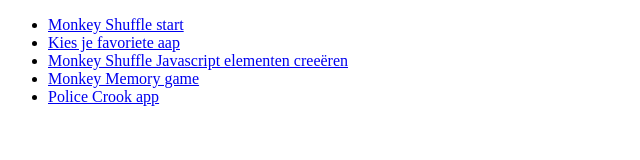
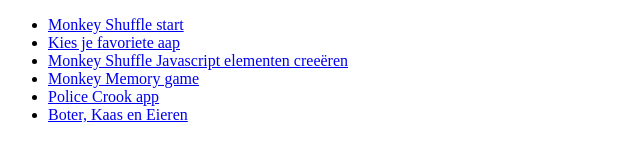
Before and after one commit to Ajoyaa/htmltest, a plain HTML site: page index.html in a window 1280 px wide. Shown: the whole page, without its empty margins (0-640 px from the left). Drawn offline with Linux system fonts and the light colour scheme; a web font is replaced by a local one.

Commit message:
Boter, kaas en eieren toegevoegd en aan index toegevoegd

```diff
--- a/index.html
+++ b/index.html
@@ -21,6 +21,7 @@
     <li><a href="monkeyshuffle_js_create.html">Monkey Shuffle Javascript elementen creeëren</a></li>
     <li><a href="monkeymemory.html">Monkey Memory game</a></li>
     <li><a href="politieapp.html">Police Crook app</a></li>
+    <li><a href="boterkaaseieren.html">Boter, Kaas en Eieren</a></li>
 
 </ul>
 </body>
```
